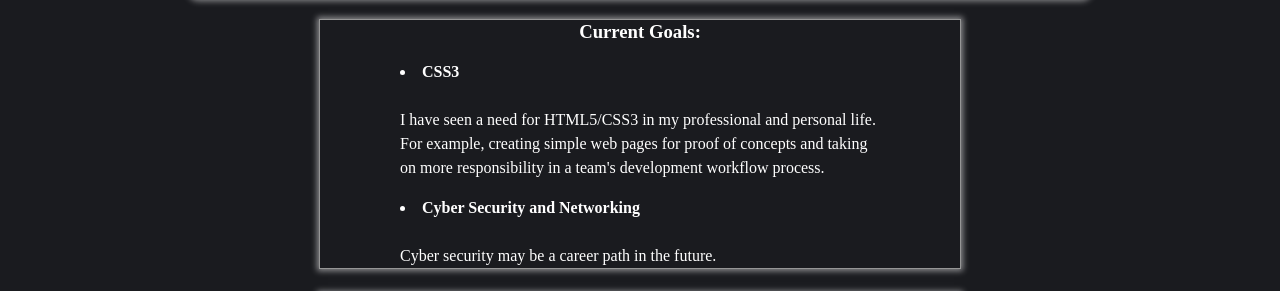
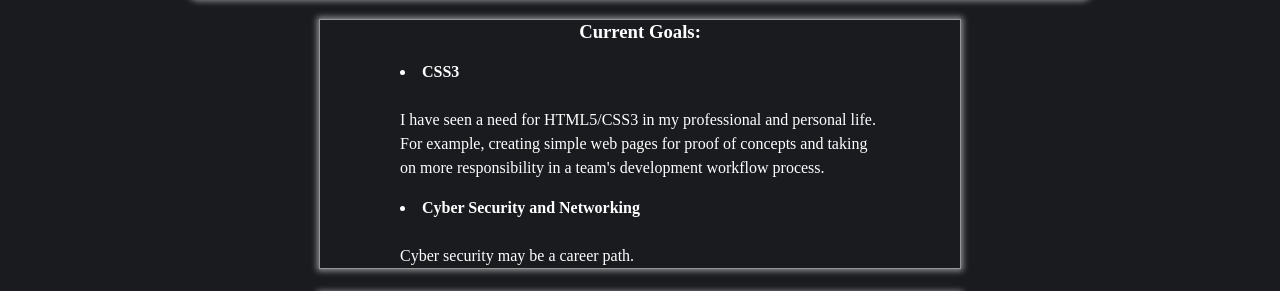
Before and after one commit to fddemora/fddemora.github.io, a website built with Parcel: page index.html in a window 1280 px wide. Shown: the part 383-674 px from the top of the page. Built offline with nearby package versions, Linux system fonts and the light colour scheme.

```diff
--- a/index.html
+++ b/index.html
@@ -40,7 +40,7 @@
             web pages for proof of concepts and taking on more responsibility in a team's development workflow process.
 
             <ul style="margin-top: 1rem;"><li><b>Cyber Security and Networking</b></li></ul><br>
-            Cyber security may be a career path in the future.
+            Cyber security may be a career path.
         </div>
 
     </section>
```
